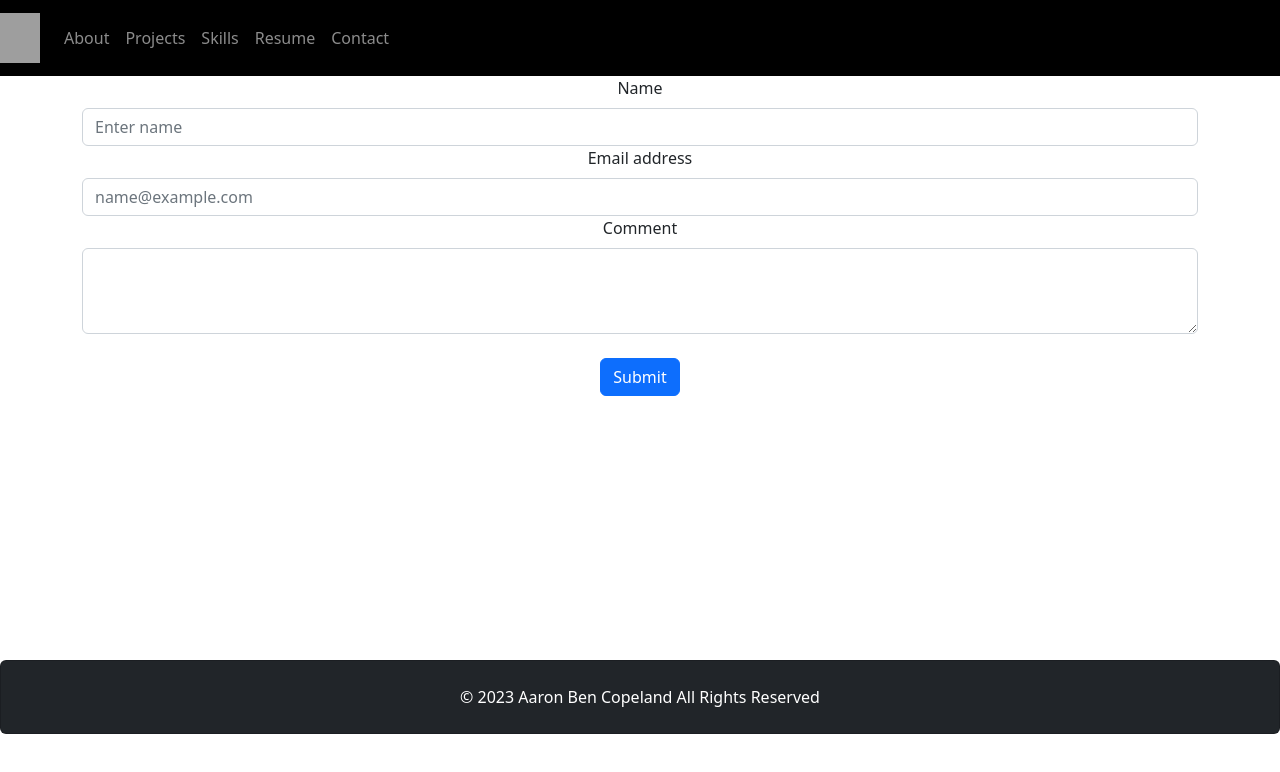
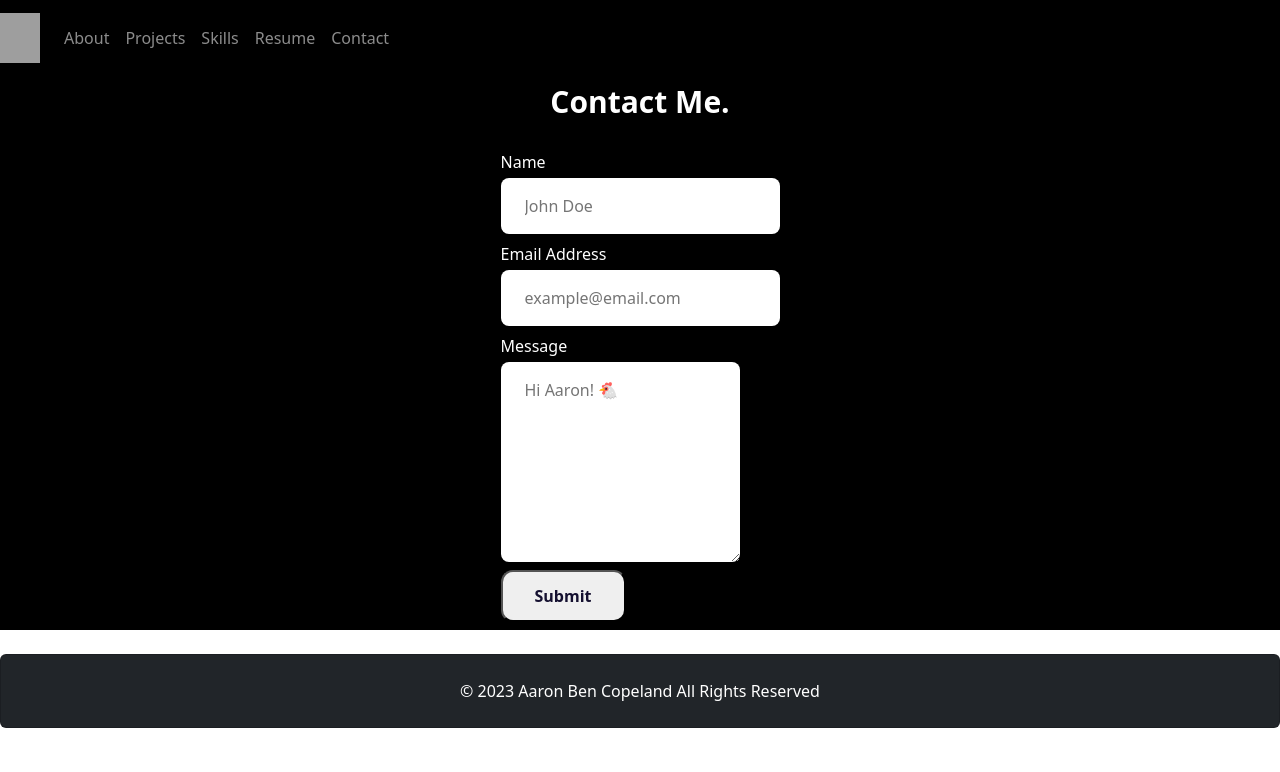
Before and after one commit to aaronbencopeland/react-portfolio-website, a React (Create React App) app: page /contact in a window 1280 px wide. Shown: the top 772 px of the page. Built offline with nearby package versions, Linux system fonts and the light colour scheme; grey boxes are pictures that could not be loaded.

Commit message:
Add basic contact page

```diff
--- a/src/pages/Contact.js
+++ b/src/pages/Contact.js
@@ -1,30 +1,165 @@
 import React from 'react'
-import { Button, Container, Form } from 'react-bootstrap'
 
 function Contact() {
   return (
-    <div>
-        {/* Some useful stuff here: https://ordinarycoders.com/blog/article/react-bootstrap-forms */}
-          <Container>
-              <Form>
-                  <Form.Group controlId="form.Name">
-                      <Form.Label>Name</Form.Label>
-                      <Form.Control type="text" placeholder="Enter name" />
-                  </Form.Group>
-                  <Form.Group controlId="form.Email">
-                      <Form.Label>Email address</Form.Label>
-                      <Form.Control type="email" placeholder="name@example.com" />
-                  </Form.Group>
-                  <Form.Group controlId="form.Textarea">
-                      <Form.Label>Comment</Form.Label>
-                      <Form.Control as="textarea" rows={3} />
-                  </Form.Group>
-                  <br />
-                  <Button variant="primary">Submit</Button>
-              </Form>
-          </Container>
-          <br /><br /><br /><br /><br /><br /><br /><br /><br /><br />
+    <>
+      {/* Some useful stuff here: https://ordinarycoders.com/blog/article/react-bootstrap-forms */}
+      <div
+        style={{
+          display: "flex",
+          flexDirection: "column",
+          gap: 10,
+          overflow: "hidden",
+          backgroundColor: "black",
+          height: "full",
+          flex: 0.75,
+          padding: 8,
+          alignItems: "center"
+        }}
+      >
+        <h3
+          style={{
+            color: "white",
+            fontWeight: "bold",
+            fontSize: "30px",
+          }}
+        >
+          Contact Me.
+        </h3>
+
+        <form
+          style={{
+            color: "white",
+            display: "flex",
+            flexDirection: "column",
+            gap: 8,
+            marginTop: 12,
+            width: "fit-content",
+          }}
+        >
+          <label
+            style={{
+              display: "flex",
+              flexDirection: "column",
+              alignItems: "start",
+            }}
+          >
+            <span
+              style={{
+                color: "white",
+                fontWeight: 500,
+                marginBottom: 4,
+              }}
+            >
+              Name
+            </span>
+
+            <input
+              style={{
+                paddingTop: "1rem"/* 16px */,
+                paddingBottom: "1rem"/* 16px */,
+                paddingLeft: "1.5rem"/* 16px */,
+                paddingRight: "1.5rem"/* 16px */,
+                borderRadius: "0.5rem"/* 8px */,
+                outline: "2px solid transparent",
+                outlineOffset: "2px",
+                borderStyle: "none",
+                fontWeight: 500,
+              }}
+              type="text"
+              placeholder="John Doe"
+            />
+          </label>
+
+          <label
+            style={{
+              display: "flex",
+              flexDirection: "column",
+              alignItems: "start",
+            }}
+          >
+            <span
+              style={{
+                color: "white",
+                fontWeight: 500,
+                marginBottom: 4,
+              }}
+            >
+              Email Address
+            </span>
+
+            <input
+              style={{
+                paddingTop: "1rem"/* 16px */,
+                paddingBottom: "1rem"/* 16px */,
+                paddingLeft: "1.5rem"/* 16px */,
+                paddingRight: "1.5rem"/* 16px */,
+                borderRadius: "0.5rem"/* 8px */,
+                outline: "2px solid transparent",
+                outlineOffset: "2px",
+                borderStyle: "none",
+                fontWeight: 500,
+              }}
+              type="text"
+              placeholder="example@email.com"
+            />
+          </label>
+
+          <label
+            style={{
+              display: "flex",
+              flexDirection: "column",
+              alignItems: "start",
+            }}
+          >
+            <span
+              style={{
+                color: "white",
+                fontWeight: 500,
+                marginBottom: 4,
+              }}
+            >
+              Message
+            </span>
+
+            <textarea
+              style={{
+                paddingTop: "1rem"/* 16px */,
+                paddingBottom: "1rem"/* 16px */,
+                paddingLeft: "1.5rem"/* 16px */,
+                paddingRight: "1.5rem"/* 16px */,
+                borderRadius: "0.5rem"/* 8px */,
+                outline: "2px solid transparent",
+                outlineOffset: "2px",
+                borderStyle: "none",
+                fontWeight: 500,
+              }}
+              rows={7} cols={19}
+              placeholder="Hi Aaron! 🐔"
+            />
+          </label>
+
+          <button
+            style={{
+              paddingTop: "0.75rem"/* 12px */,
+              paddingBottom: "0.75rem"/* 12px */,
+              paddingLeft: "2rem"/* 32px */,
+              paddingRight: "2rem"/* 32px */,
+              outline: "2px solid transparent",
+              outlineOffset: "2px",
+              width: "fit-content",
+              color: "#151030",
+              fontWeight: "bold",
+              borderRadius: "0.75rem"/* 12px */,
+            }}
+            type="submit"
+            onClick={((e) => e.preventDefault())}
+          >
+            Submit
+          </button>
+        </form>
       </div>
+    </>
   )
 }
 
```
